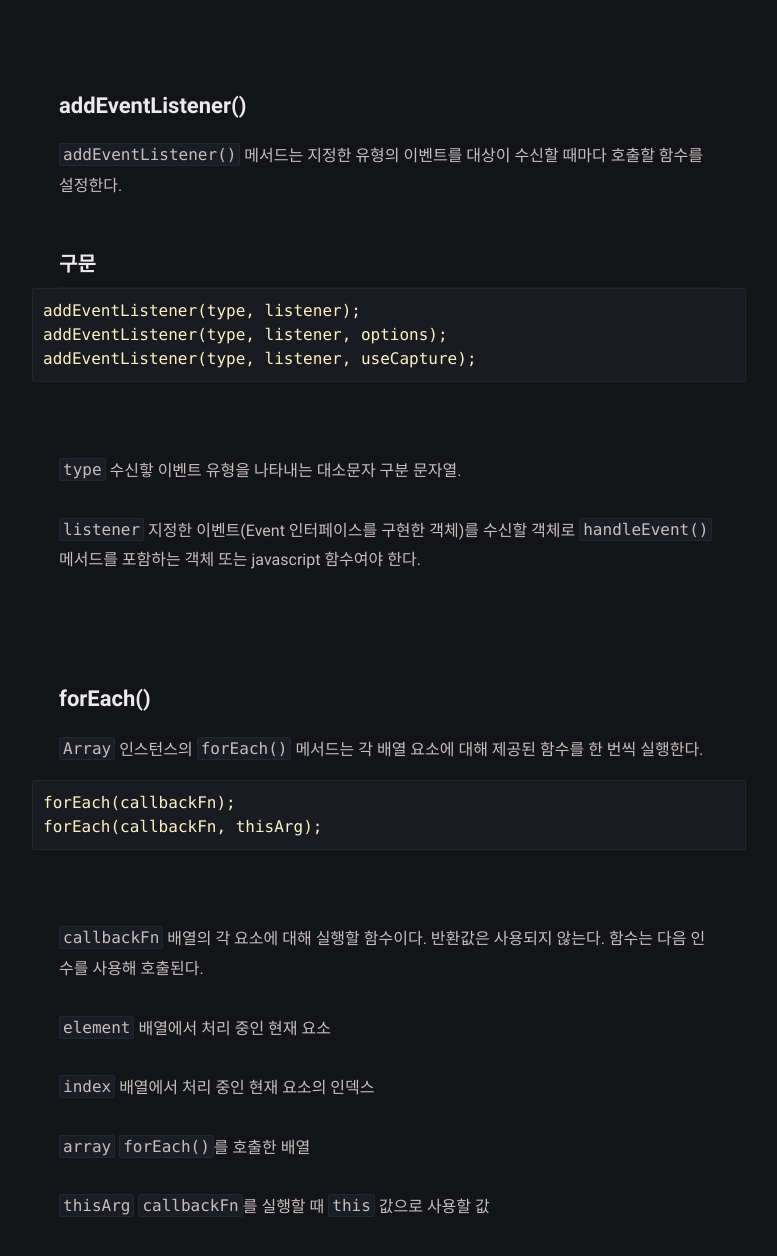
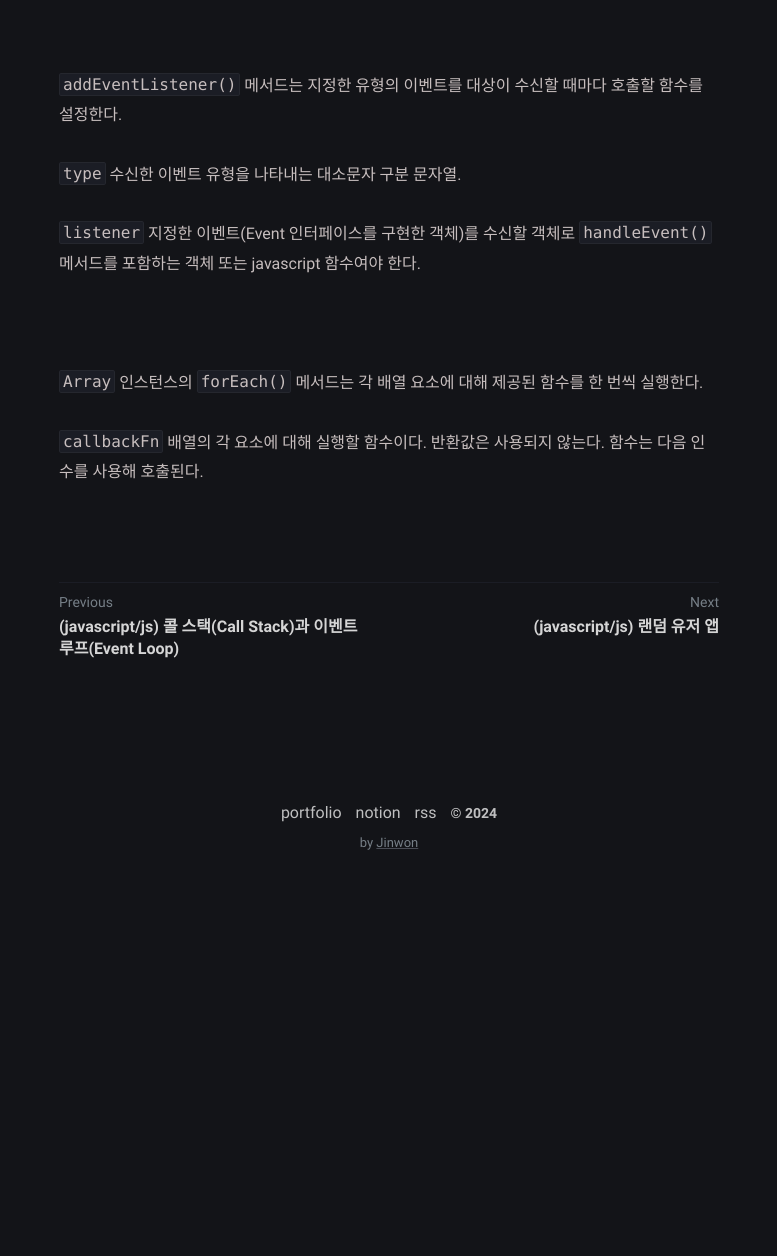
Before and after one commit to JinwonShen/JinwonShen.github.io, a Jekyll site: the page built from _posts/2024-12-20-tab-app/2024-12-20-tab-app.md, in a window 1280 px wide and 1400 px high, scrolled down 1008 px, cut to the strip 115-1371 px from the top of the window. Shown: the whole strip, without its empty margins (251-1028 px from the left). Built offline with Jekyll 4.4.1, drawn with Linux system fonts in a browser that asks for light colours; after the commit the page ends 2010 px from its top, so only the background shows below that; some of the changed text lies outside the part shown.

Commit message:
post tab-app

````diff
--- a/_posts/2024-12-20-tab-app/2024-12-20-tab-app.md
+++ b/_posts/2024-12-20-tab-app/2024-12-20-tab-app.md
@@ -10,8 +10,8 @@ usemathjax: true
 tag:
   - javascript
   - js
-  - .addEventListener()
-  - .forEach()
+  - addEventListener
+  - forEach
 discription:
 ---
 
@@ -32,43 +32,14 @@ discription:
 
 <br>
 
-## addEventListener()
-
 `addEventListener()` 메서드는 지정한 유형의 이벤트를 대상이 수신할 때마다 호출할 함수를 설정한다.
 
-### 구문
-
-```js
-addEventListener(type, listener);
-addEventListener(type, listener, options);
-addEventListener(type, listener, useCapture);
-```
-
-<br>
-
-`type` 수신핳 이벤트 유형을 나타내는 대소문자 구분 문자열.
+`type` 수신한 이벤트 유형을 나타내는 대소문자 구분 문자열.
 
 `listener` 지정한 이벤트(Event 인터페이스를 구현한 객체)를 수신할 객체로 `handleEvent()` 메서드를 포함하는 객체 또는 javascript 함수여야 한다.
 
 <br>
 
-## forEach()
-
 `Array` 인스턴스의 `forEach()` 메서드는 각 배열 요소에 대해 제공된 함수를 한 번씩 실행한다.
 
-```js
-forEach(callbackFn);
-forEach(callbackFn, thisArg);
-```
-
-<br>
-
 `callbackFn` 배열의 각 요소에 대해 실행할 함수이다. 반환값은 사용되지 않는다. 함수는 다음 인수를 사용해 호출된다.
-
-`element` 배열에서 처리 중인 현재 요소
-
-`index` 배열에서 처리 중인 현재 요소의 인덱스
-
-`array` `forEach()`를 호출한 배열
-
-`thisArg` `callbackFn`를 실행할 때 `this` 값으로 사용할 값
````
